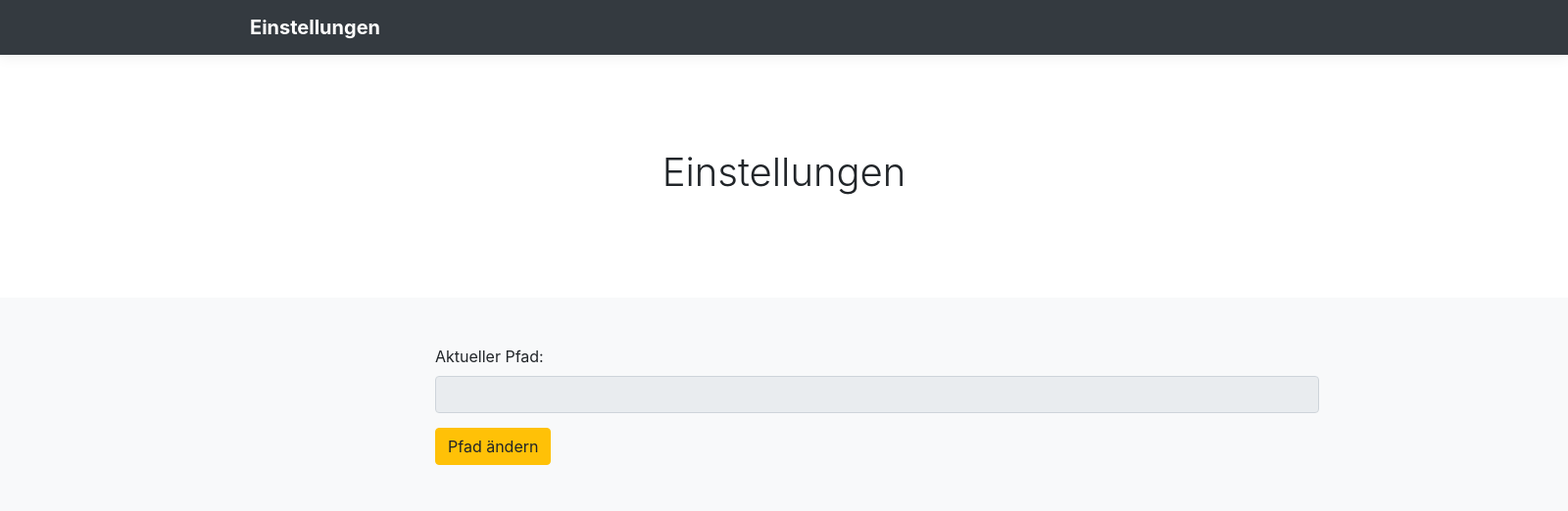
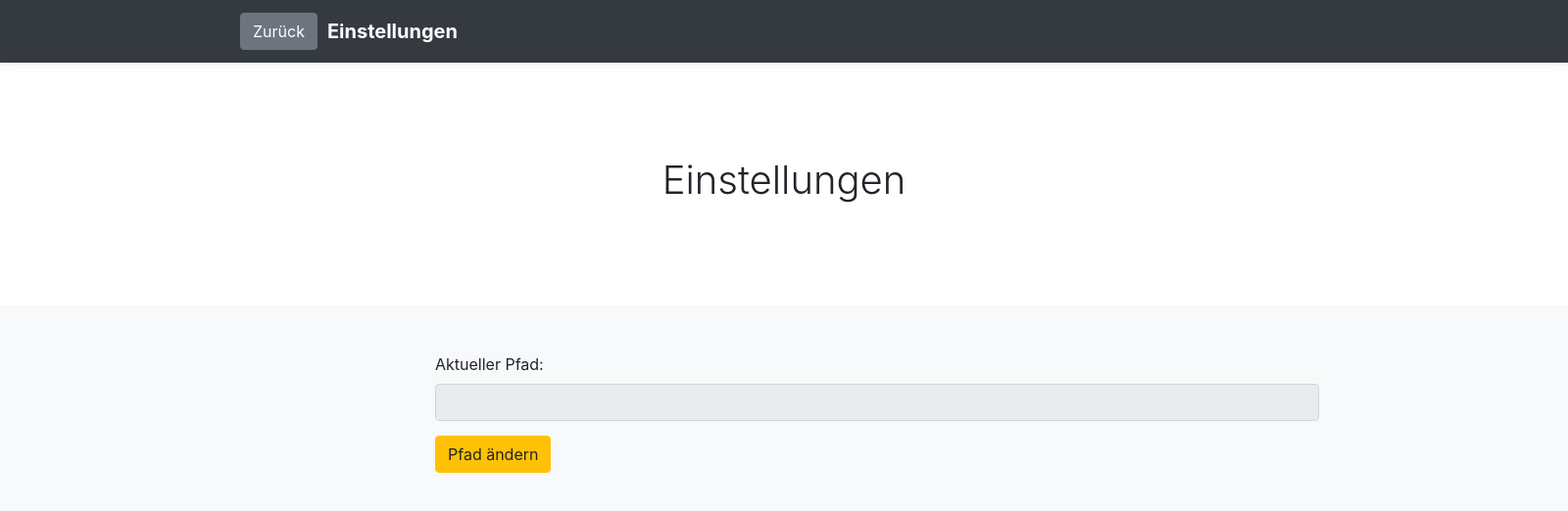
Before and after one commit to MaxEis/Wein-Inventar, an Electron app: page settings.html in a window 1600 px wide. Shown: the whole page at 98% size. Drawn offline with Linux system fonts and the light colour scheme; no server answers.

Commit message:
Added Back button

```diff
--- a/settings.html
+++ b/settings.html
@@ -23,7 +23,7 @@
         <div class="container d-flex justify-content-between">
 
           <a href="#" class="navbar-brand d-flex align-items-center">
-
+            <button class="btn btn-secondary" onclick="self.location.href='./index.html'" >Zurück</button>
             <strong style="padding-left: 10px;">Einstellungen</strong>
           </a>
         </div>
```
